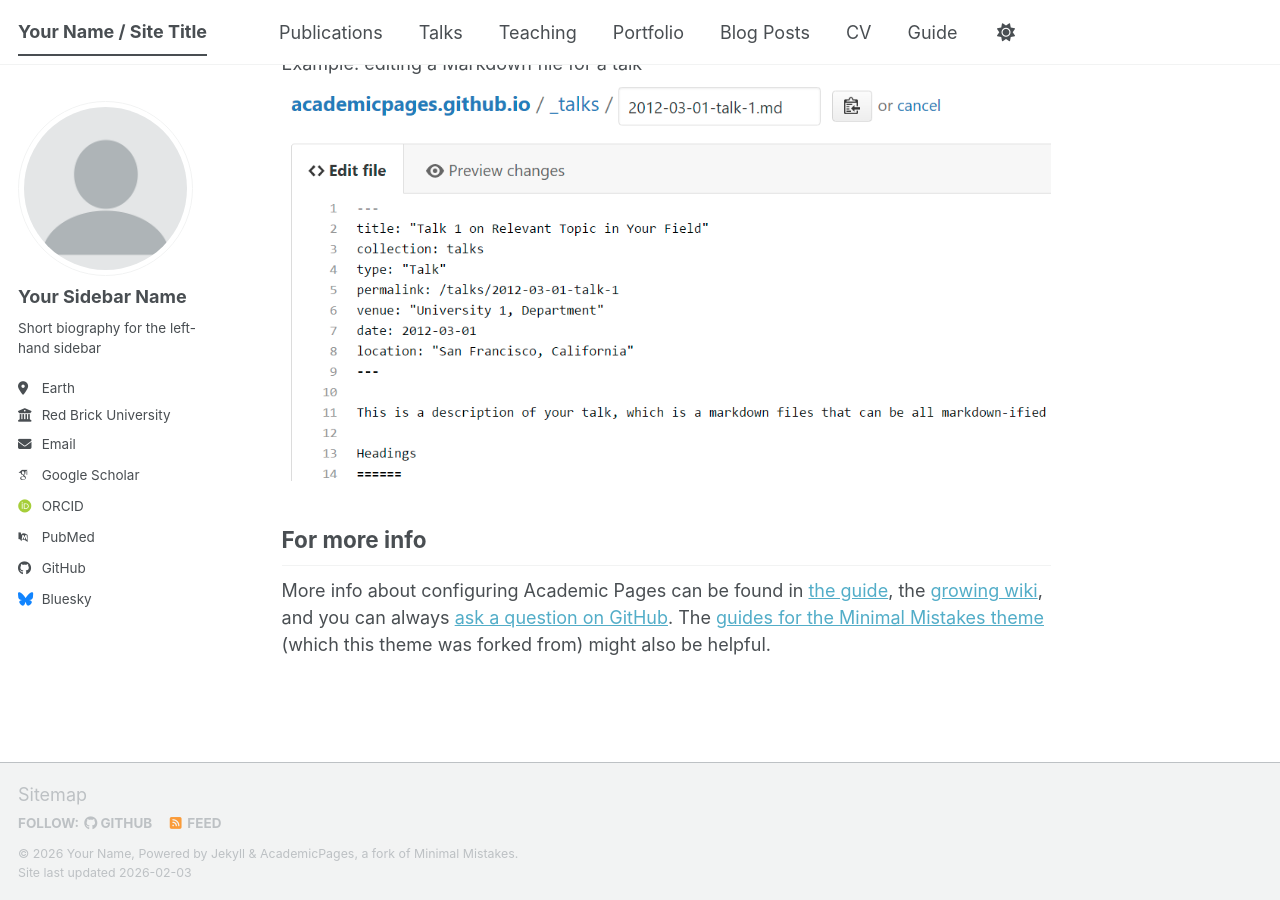
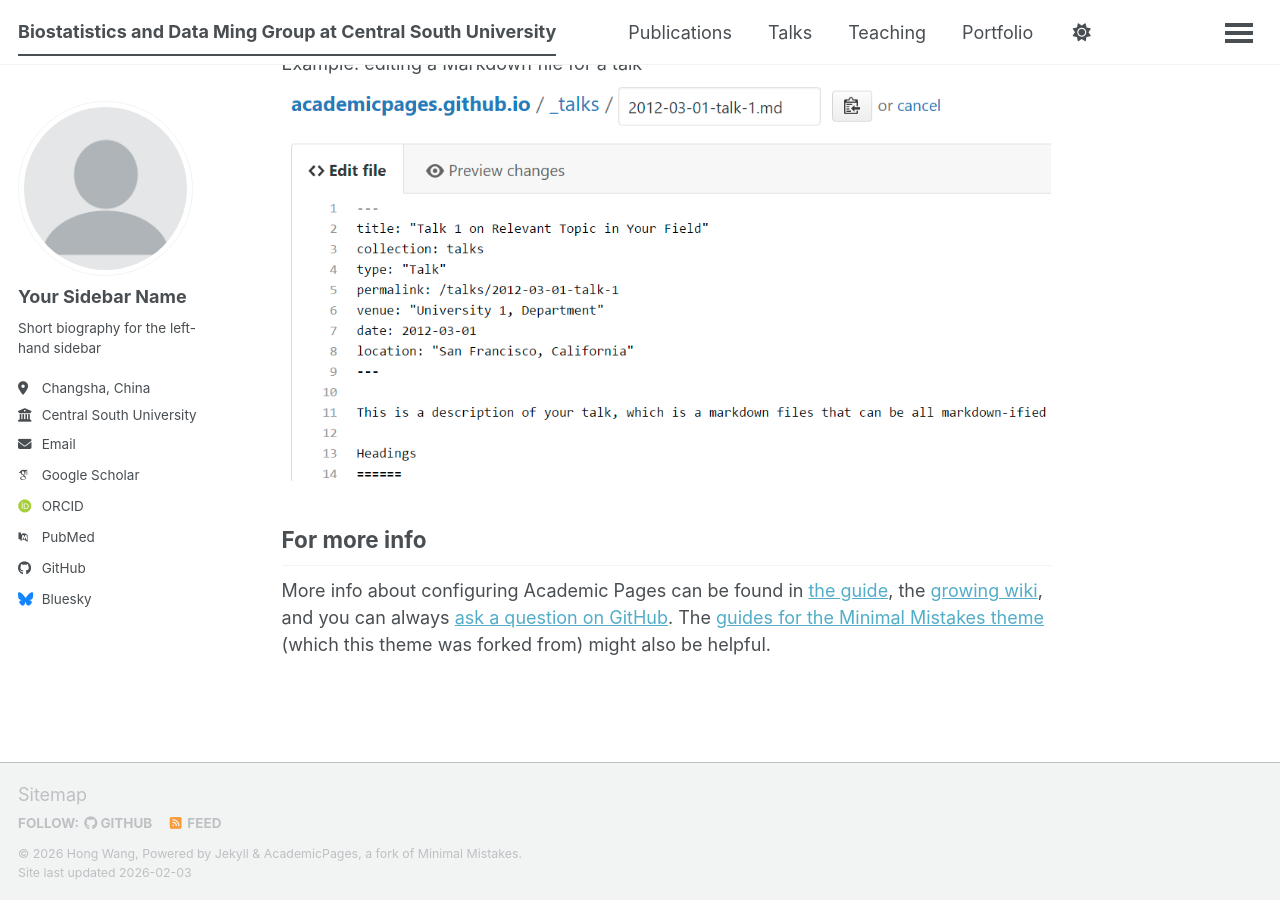
Before and after one commit to whcsu/whcsu.github.io, a Jekyll site: the page built from _pages/about.md, in a window 1280 px wide and 900 px high, scrolled down 2720 px. Built offline with Jekyll 4.4.1, drawn with Linux system fonts in a browser that asks for light colours; some web fonts are replaced; a script bundle is joined from its source files by our own code; library files that are not in the unit come from our copies.

Commit message:
Update site configuration for personal details

```diff
--- a/_config.yml
+++ b/_config.yml
@@ -9,14 +9,14 @@
 # Basic Site Settings
 locale                   : "en-US"
 site_theme               : "default" # The available themes options are "default", "air", "sunrise", "mint", "dirt" and "contrast"
-title                    : "Your Name / Site Title"
+title                    : "Biostatistics and Data Ming Group at Central South University"
 title_separator          : "-"
-name                     : &name "Your Name"
-description              : &description "Your Name's academic portfolio"   # Update this with a general description of your site, this is the default if not overridden by a page
-url                      : https://academicpages.github.io # The base hostname & protocol for your site e.g. "https://[your GitHub username].github.io",
+name                     : &name "Hong Wang"
+description              : &description "Hong  Wang and Biostatistics and Data Ming Group at Central South University"   # Update this with a general description of your site, this is the default if not overridden by a page
+url                      : https://whcsu.github.io # The base hostname & protocol for your site e.g. "https://[your GitHub username].github.io",
                                                            # or if you already have some other page hosted on Github then use "https://[your GitHub username].github.io/[Your Repo Name]"
 baseurl                  : "" # the subpath of your site, e.g. "/blog"
-repository               : "academicpages/academicpages.github.io"
+repository               : "https://github.com/whcsu/whcsu.github.io"
 
 # Site Author - The following control what appear as part of the author content on the side bar.
 #               If a field is blank the icon and link will not appear, otherwise it will be shown.
@@ -27,15 +27,15 @@ author:
   name             : "Your Sidebar Name"
   pronouns         : # example: "she/her"
   bio              : "Short biography for the left-hand sidebar"
-  location         : "Earth"
-  employer         : "Red Brick University"
+  location         : "Changsha, China"
+  employer         : "Central South University"
   uri              : # URL
-  email            : "none@example.org"
+  email            : "wh@csu.edu.cn"
 
   # Academic websites
   academia         : # URL
   arxiv            : # URL - Update with the correct link to your profile
-  googlescholar    : "https://scholar.google.com/citations?user=PS_CX0AAAAAJ"
+  googlescholar    : "https://scholar.google.com/citations?user=R77Pxy0AAAAJ"
   inspire-hep      : # URL
   impactstory      : # URL
   orcid            : "https://orcid.org/yourorcidurl"
```
